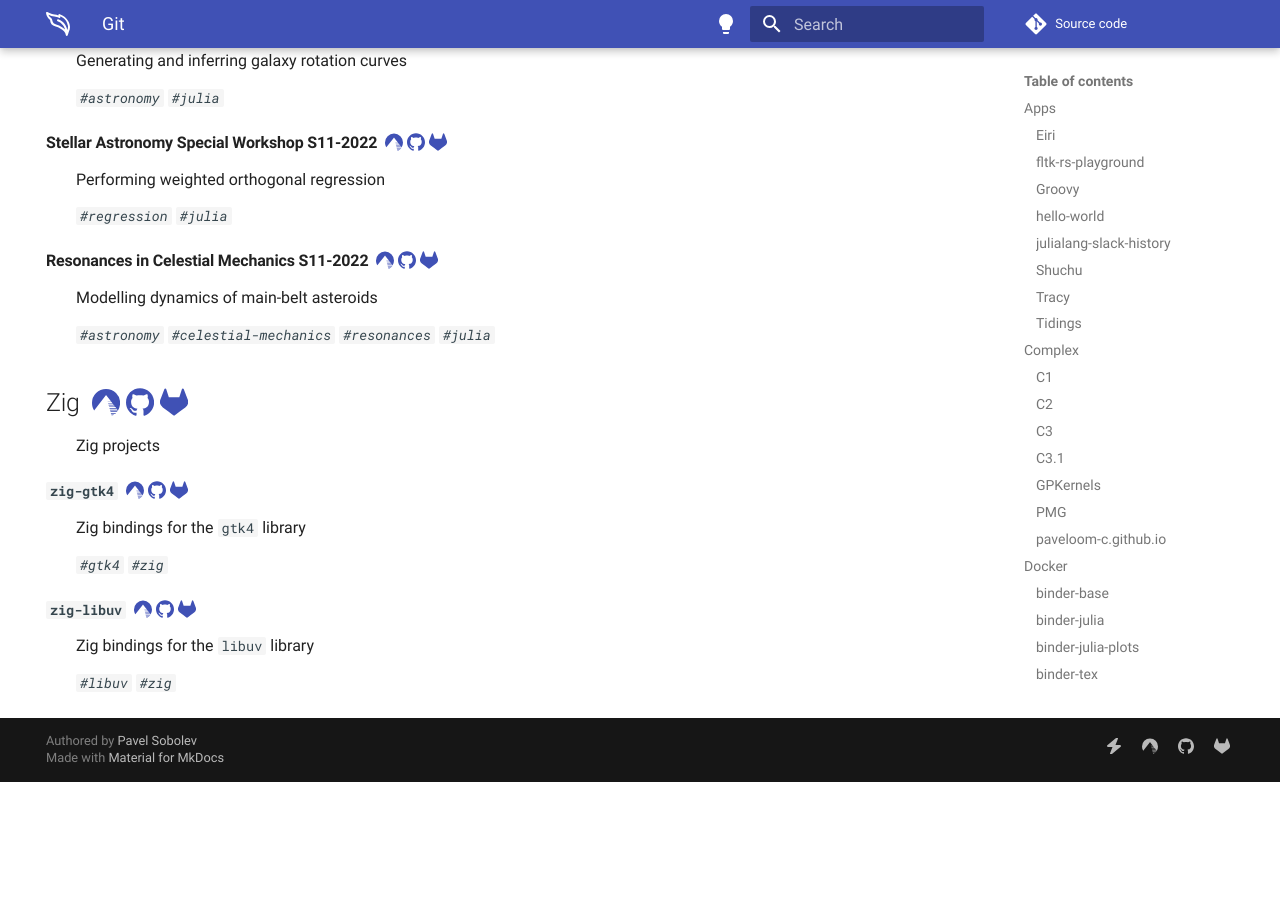
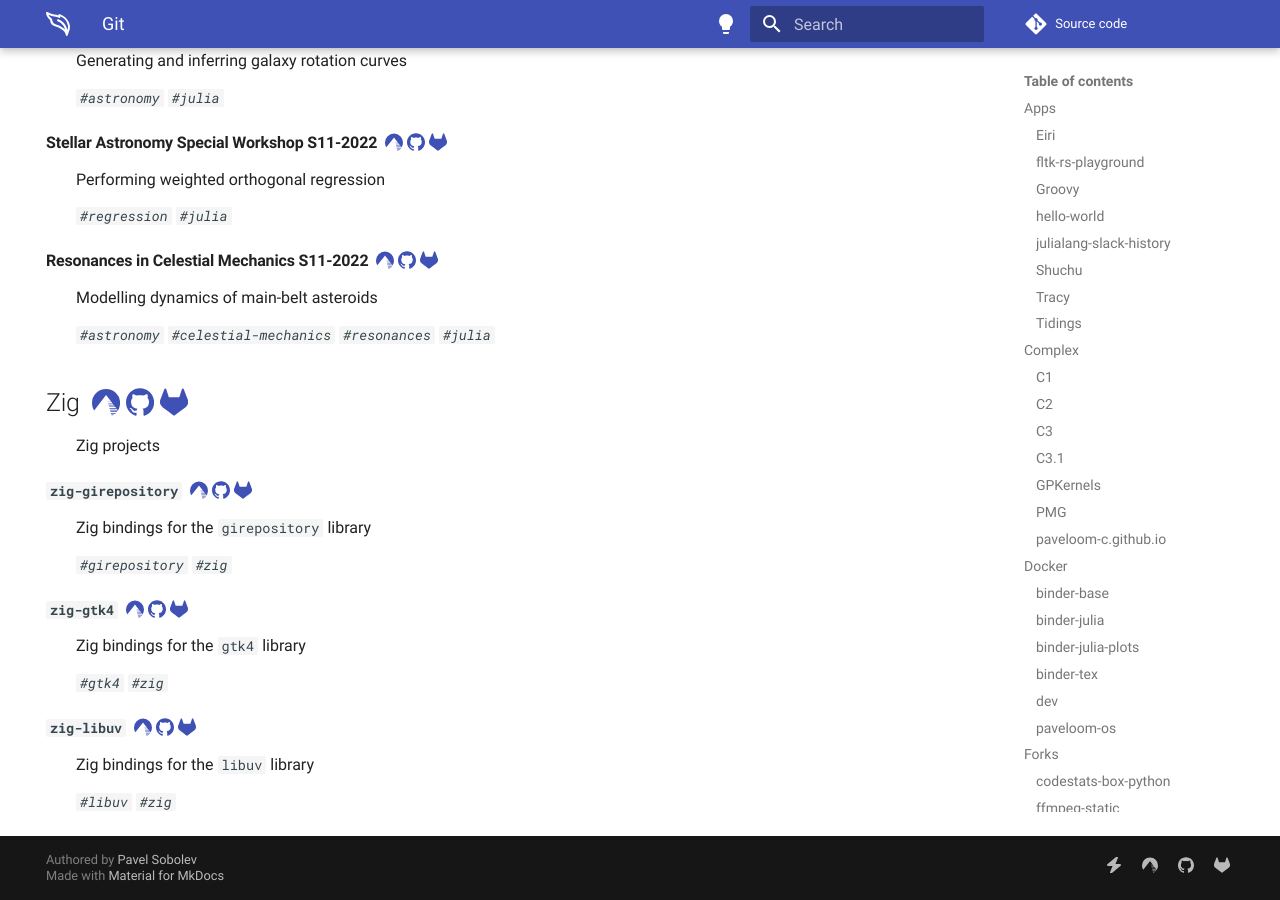
Before and after one commit to paveloom/paveloom.dev, an MkDocs documentation site: the page built from content/git.md, in a window 1280 px wide and 900 px high, scrolled down 10004 px. Built offline with MkDocs 1.6.1 and Material for MkDocs 9.7.7, drawn with Linux system fonts in a browser that asks for light colours; comment, search, counter and statistics services are not loaded; before the commit the page ends 10786 px from its top, so only the background shows below that.

Commit message:
Git: add `paveloom-z/zig-girepository`.

```diff
--- a/content/git.md
+++ b/content/git.md
@@ -496,6 +496,12 @@
 
 :   Zig projects
 
+#### `zig-girepository` [:simple-codeberg:](https://codeberg.org/paveloom-z/zig-girepository) [:simple-github:](https://github.com/paveloom-z/zig-girepository) [:simple-gitlab:](https://gitlab.com/paveloom-g/zig/zig-girepository)
+
+:   Zig bindings for the `girepository` library
+
+    *`#girepository` `#zig`*
+
 #### `zig-gtk4` [:simple-codeberg:](https://codeberg.org/paveloom-z/zig-gtk4) [:simple-github:](https://github.com/paveloom-z/zig-gtk4) [:simple-gitlab:](https://gitlab.com/paveloom-g/zig/zig-gtk4)
 
 :   Zig bindings for the `gtk4` library
```
